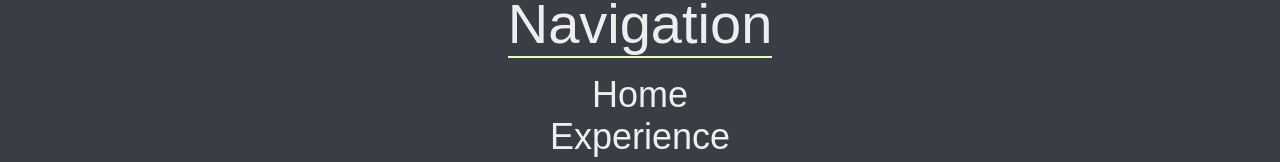
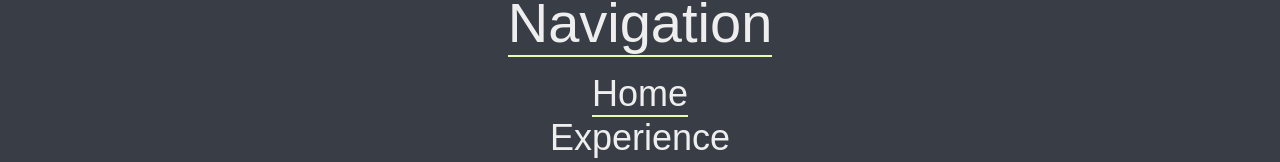
Before and after one commit to sekvi99/portfolio-website, a React (Create React App) app in the folder portfolio-website/portfolio-app/: page /home in a window 1280 px wide. Both pictures are taken after a click on the element 1234 px from the left and 46 px from the top of the page. Shown: the part 305-467 px from the top of the page. Built offline with nearby package versions, Linux system fonts and the light colour scheme; a web font is replaced by a local one.

Commit message:
Added active page handling for navigation

```diff
--- a/portfolio-website/portfolio-app/src/components/header/nav/navigation.scss
+++ b/portfolio-website/portfolio-app/src/components/header/nav/navigation.scss
@@ -31,5 +31,9 @@
         color: var(--header-text-color);
       }
     }
+
+    .link-active {
+      border-bottom: 2px solid var(--header-text-color);
+    }
   }
 }
--- a/portfolio-website/portfolio-app/src/components/header/nav/navigation.tsx
+++ b/portfolio-website/portfolio-app/src/components/header/nav/navigation.tsx
@@ -1,10 +1,19 @@
-import React from "react";
+import React, { useEffect } from "react";
 import { PAGES } from "../../../utils/consts/pages";
 import "./navigation.scss";
 import { navigationAnimation } from "./navigation.motion";
 import { motion } from "framer-motion";
+import { useDispatch, useSelector } from "react-redux";
+import { changePage } from "../../../state/page/pageSlice";
+import { RootState } from "../../../state/store";
 
 const Navigation: React.FC = (): JSX.Element => {
+  let activePage = useSelector((state: RootState) => state.page.selectedPage);
+
+  const dispatch = useDispatch();
+
+  const handlePageChange = (page: string) => dispatch(changePage(page));
+
   return (
     <motion.div
       variants={navigationAnimation}
@@ -20,7 +29,14 @@ const Navigation: React.FC = (): JSX.Element => {
       {/* TODO Prepare animation for link */}
       <motion.div className="links-container">
         {PAGES.map((page, index) => (
-          <motion.a key={index} href={page} className="link">
+          <motion.a
+            key={index}
+            href={page}
+            className={page === activePage ? "link link-active" : "link"}
+            onClick={(e) => {
+              handlePageChange(page);
+            }}
+          >
             {page}
           </motion.a>
         ))}
--- a/portfolio-website/portfolio-app/src/pages/home/Home.tsx
+++ b/portfolio-website/portfolio-app/src/pages/home/Home.tsx
@@ -26,7 +26,7 @@ const Home: React.FC = (): JSX.Element => {
         </div>
         <div className="animation-container">
           <Reveal>
-            <Lottie width={400} height={400} animationData={Coder} />
+            <Lottie animationData={Coder} />
           </Reveal>
         </div>
       </div>
--- a/portfolio-website/portfolio-app/src/state/page/pageSlice.ts
+++ b/portfolio-website/portfolio-app/src/state/page/pageSlice.ts
@@ -1,12 +1,17 @@
 import { createSlice, PayloadAction } from "@reduxjs/toolkit";
 import { Pages } from "../../utils/enums/pages.enum";
 
-export interface PageState {
+interface PageState {
   selectedPage: string;
 }
 
+const getInitialPage = (): string => {
+  const path = window.location.pathname.replace("/", "");
+  return Object.values(Pages).includes(path as Pages) ? path : Pages.Home;
+};
+
 const initialState: PageState = {
-  selectedPage: Pages.Home,
+  selectedPage: getInitialPage(),
 };
 
 const pagesSlice = createSlice({
@@ -14,8 +19,8 @@ const pagesSlice = createSlice({
   initialState,
   reducers: {
     changePage: (state, action: PayloadAction<string>) => {
-        state.selectedPage = action.payload;
-      },
+      state.selectedPage = action.payload;
+    },
   },
 });
 
```
